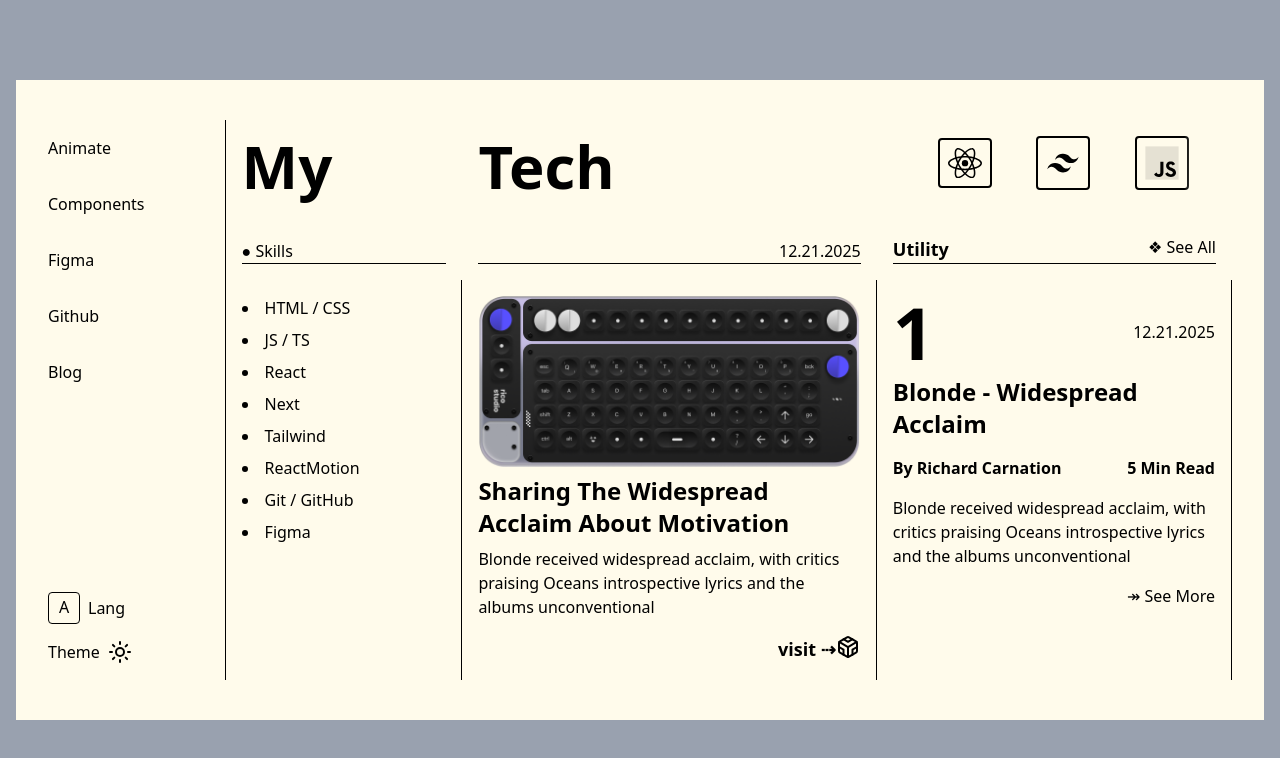
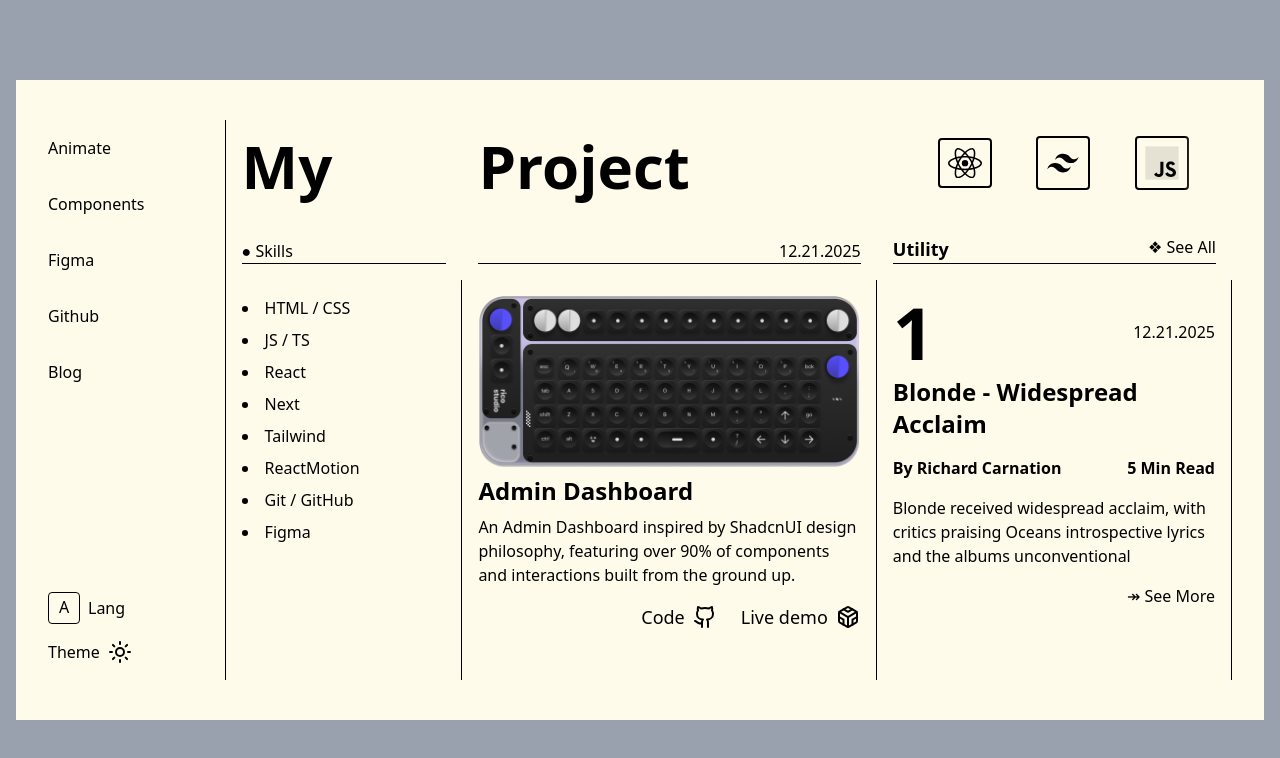
Before and after one commit to Lam-Big-Water/sam-portfolio, a Next.js app: page /en in a window 1280 px wide. Shown: the top 758 px of the page. Built offline with nearby package versions, Linux system fonts and the light colour scheme; no server answers.

Commit message:
feat(ui): create itemsData, modify project link

```diff
--- a/src/app/_components/introduce.tsx
+++ b/src/app/_components/introduce.tsx
@@ -1,23 +1,63 @@
 import { Codesandbox, Github } from "lucide-react";
 import Image from "next/image";
+import Link from "next/link";
+
+interface Item {
+  title: string;
+  date: string;
+  description: string;
+  imageUrl: string;
+  codeLink: string;
+  demoLink: string;
+}
+
+const itemsData = [
+  {
+    title: "Admin Dashboard",
+    date: "12.21.2025",
+    description:
+      "An Admin Dashboard inspired by ShadcnUI design philosophy, featuring over 90% of components and interactions built from the ground up.",
+    imageUrl: "/keyboard.png",
+    codeLink: "https://github.com/satnaing/shadcn-admin",
+    demoLink: "https://github.com/satnaing/shadcn-admin",
+  },
+  {
+    title: "UI Component Lab",
+    date: "11.15.2025",
+    description:
+      "A personal collection of custom-built UI components, design patterns, and animations.",
+    imageUrl: "/keyboard.png",
+    codeLink: "#",
+    demoLink: "#",
+  },
+  {
+    title: "Sam's Dev Blog",
+    date: "10.05.2025",
+    description:
+      "A personal technical blog documenting challenges, solutions, and learnings from my development journey.",
+    imageUrl: "/keyboard.png",
+    codeLink: "#",
+    demoLink: "#",
+  },
+];
 
 const Introduce = () => {
   return (
     <main className="scrollbar-thin overflow-y-auto overflow-x-hidden snap-y snap-mandatory row-span-2 text-black dark:text-amber-50 bg-amber-50 dark:bg-black font-medium">
-      <Items />
-      <Items />
-      <Items />
+      {itemsData.map((item, index) => (
+        <Items key={index} item={item} />
+      ))}
     </main>
   );
 };
 
-const Items = () => {
+const Items = ({ item }: { item: Item }) => {
   return (
     <div className="grid grid-rows-[160px_1fr] snap-center">
       <div className="p-4 w-full h-full flex flex-col justify-between">
-        <h1 className="text-6xl font-black pb-4">Tech</h1>
+        <h1 className="text-6xl font-black pb-4">Project</h1>
         <p className="text-right border-b border-black dark:border-amber-50">
-          12.21.2025
+          {item.date}
         </p>
       </div>
 
@@ -25,28 +65,38 @@ const Items = () => {
         <div className="min-h-100 flex flex-col border-r border-black dark:border-amber-50 p-4">
           <div>
             <Image
-              src="/keyboard.png"
+              src={item.imageUrl}
               alt="post photo"
               width={200}
               height={100}
               className="w-full"
-              unoptimized // 禁用 Next.js 图片优化
+              unoptimized
             />
 
-            <h2 className="text-2xl font-bold py-2">
-              Sharing The Widespread Acclaim About Motivation
-            </h2>
+            <h2 className="text-2xl font-bold py-2">{item.title}</h2>
 
-            <p>
-              Blonde received widespread acclaim, with critics praising Oceans
-              introspective lyrics and the albums unconventional
-            </p>
+            <p>{item.description}</p>
 
-            <div className="w-full flex justify-end items-center" >
-              <a href="#" className="inline-flex py-4">
-              <span className="text-lg font-bold">visit ⇢</span>
-              <span><Codesandbox /></span>
-              </a>
+            <div className="w-full flex gap-6 justify-end items-center mt-4">
+              <Link
+                href={item.codeLink}
+                className="flex items-center gap-2 hover:underline"
+              >
+                <span className="text-lg">Code</span>
+                <span>
+                  <Github />
+                </span>
+              </Link>
+
+              <Link
+                href={item.demoLink}
+                className="flex items-center gap-2 hover:underline"
+              >
+                <span className="text-lg">Live demo</span>
+                <span>
+                  <Codesandbox />
+                </span>
+              </Link>
             </div>
           </div>
         </div>
```
